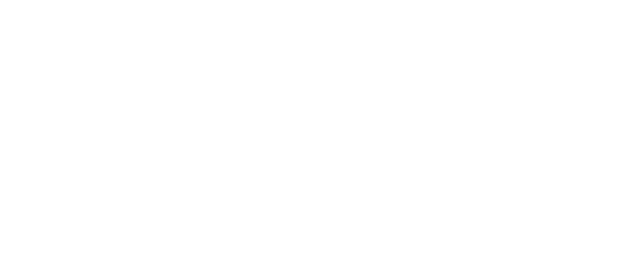
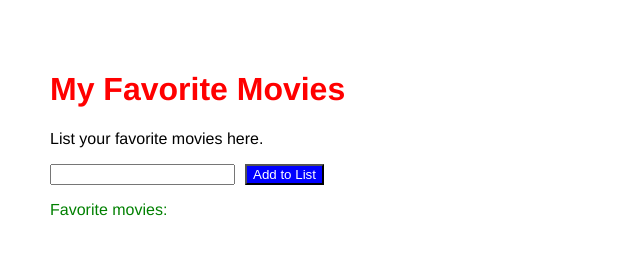
Before and after one commit to ZakirShaik/MC-FullStack-RecreateInteractiveWebpage, a plain HTML site: page index.html in a window 1280 px wide. Shown: the whole page, without its empty margins (0-640 px from the left). Drawn offline with nearby package versions, Linux system fonts and the light colour scheme.

Commit message:
Feat: Display movies as we input them

```diff
--- a/index.html
+++ b/index.html
@@ -8,5 +8,15 @@
   </head>
   <body>
     <script src="./script.js"></script>
+    <h1>My Favorite Movies</h1>
+    <p>List your favorite movies here.</p>
+    <div class="inputSection">
+      <input type="text" id="movieInput">
+      <button id="addListBtn" onclick="addtoMovieList()">Add to List</button>
+    </div>
+    <div style="color: green">
+      <p>Favorite movies: </p>
+      <ul id="movieList"></ul>
+    </div>
   </body>
 </html>
--- a/script.js
+++ b/script.js
@@ -0,0 +1,7 @@
+let addtoMovieList = () => {
+    const movie = document.getElementById("movieInput").value;
+    document.getElementById("movieInput").value = '';
+    let movieItem = document.createElement("li");
+    movieItem.textContent = movie;
+    document.getElementById("movieList").appendChild(movieItem);
+};
--- a/style.css
+++ b/style.css
@@ -5,3 +5,21 @@ body {
   padding: 50px;
   margin: 0;
 }
+
+h1 {
+  color: red;
+}
+
+input {
+  margin-right: 10px;
+}
+
+button {
+  background-color: blue;
+  color: white;
+}
+
+.inputSection {
+  display: flex;
+  flex-direction: row;
+}
```
Also changed, not shown: 1 other file.
